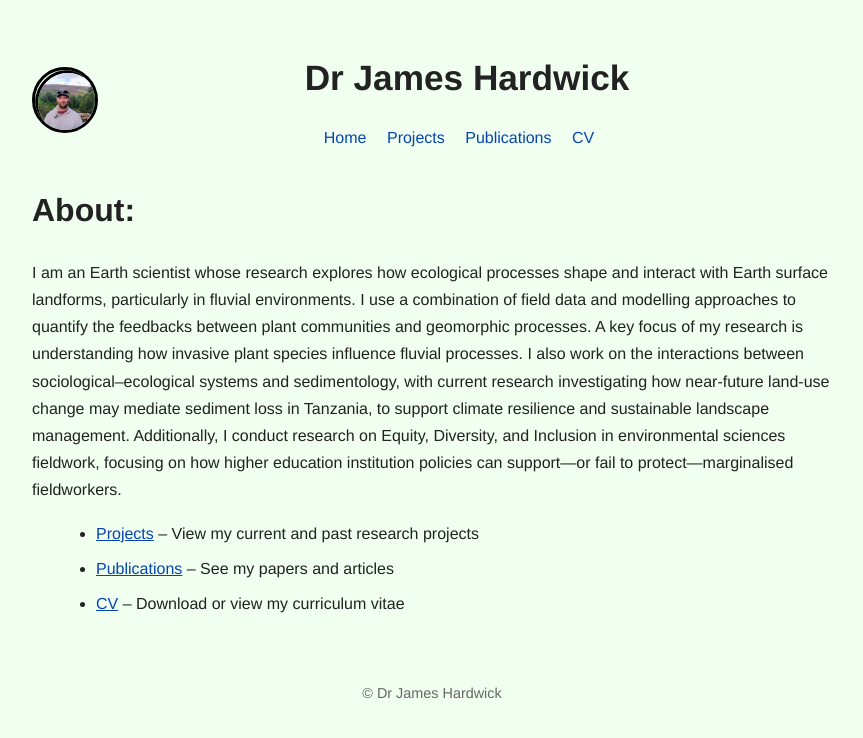
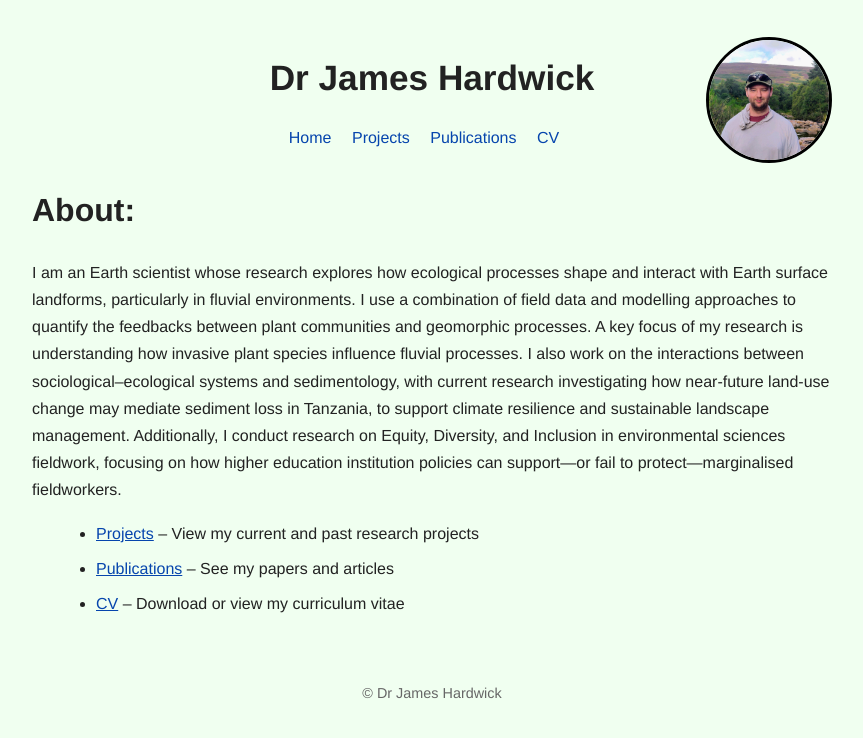
Before and after one commit to ja-hardwick/ja-hardwick.github.io, a Jekyll site: the page built from index.md, in a window 1280 px wide. Shown: the top 738 px of the page, without its empty margins (208-1071 px from the left). Built offline with Jekyll 4.4.1, drawn with Linux system fonts in a browser that asks for light colours.

Commit message:
Update style.css

```diff
--- a/assets/style.css
+++ b/assets/style.css
@@ -13,10 +13,9 @@ body {
 header {
   position: relative;   /* needed for absolute profile photo */
   margin-bottom: 2rem;
-  padding-left: 70px;   /* prevent photo overlapping title */
 }
 
-/* Flex layout for title + photo (if inline) */
+/* Flex layout for title + nav */
 .header-flex {
   display: flex;
   align-items: center;
@@ -29,14 +28,14 @@ header {
   font-size: 2.2rem;
 }
 
-/* ---------- Homepage header photo ---------- */
+/* ---------- Homepage header photo (right side, larger) ---------- */
 header .profile-photo {
   position: absolute;
   top: 50%;
-  left: 0;
+  right: 0;                 /* right-aligned */
   transform: translateY(-50%);
-  width: 60px;
-  height: 60px;
+  width: 120px;             /* larger */
+  height: 120px;
   border-radius: 50%;
   overflow: hidden;
   border: 3px solid #000;
@@ -93,7 +92,6 @@ figure img {
   border-radius: 5px;
 }
 
-/* Side-by-side images */
 .flex-images {
   display: flex;
   gap: 1rem;
@@ -122,19 +120,8 @@ footer {
   text-align: center;
 }
 
-/* ---------- Standalone profile photo in body ---------- */
-.profile-photo {
-  text-align: center;
-  margin-bottom: 2rem;
-}
-
-.profile-photo img {
-  width: 150px;
-  height: 150px;
-  border-radius: 50%;
-  object-fit: cover;
-  border: 3px solid #000;
-}
+/* ---------- Standalone profile photo removed (only used if you want in body) ---------- */
+/* If you don't want a black circle on other pages, just remove this CSS or only use in specific pages */
 
 /* ---------- Responsive adjustments ---------- */
 @media screen and (max-width: 600px) {
@@ -144,19 +131,14 @@ footer {
   }
 
   header .profile-photo {
-    width: 50px;
-    height: 50px;
+    width: 80px;
+    height: 80px;
     top: 50%;
-    left: 0;
+    right: 0;
     transform: translateY(-50%);
   }
 
   .flex-images figure {
     flex: 0 0 100%;
   }
-
-  .profile-photo img {
-    width: 120px;
-    height: 120px;
-  }
 }
```
